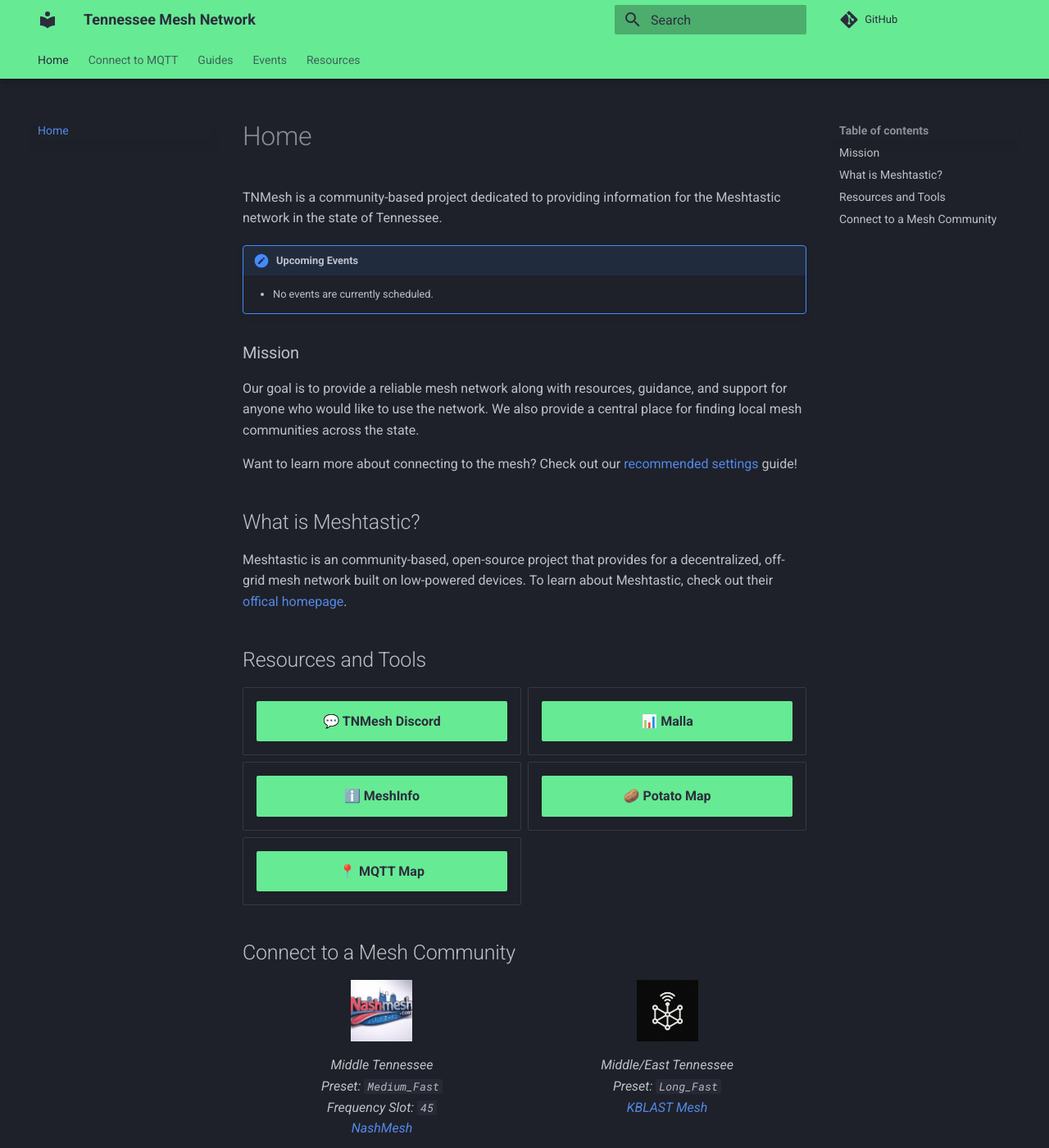
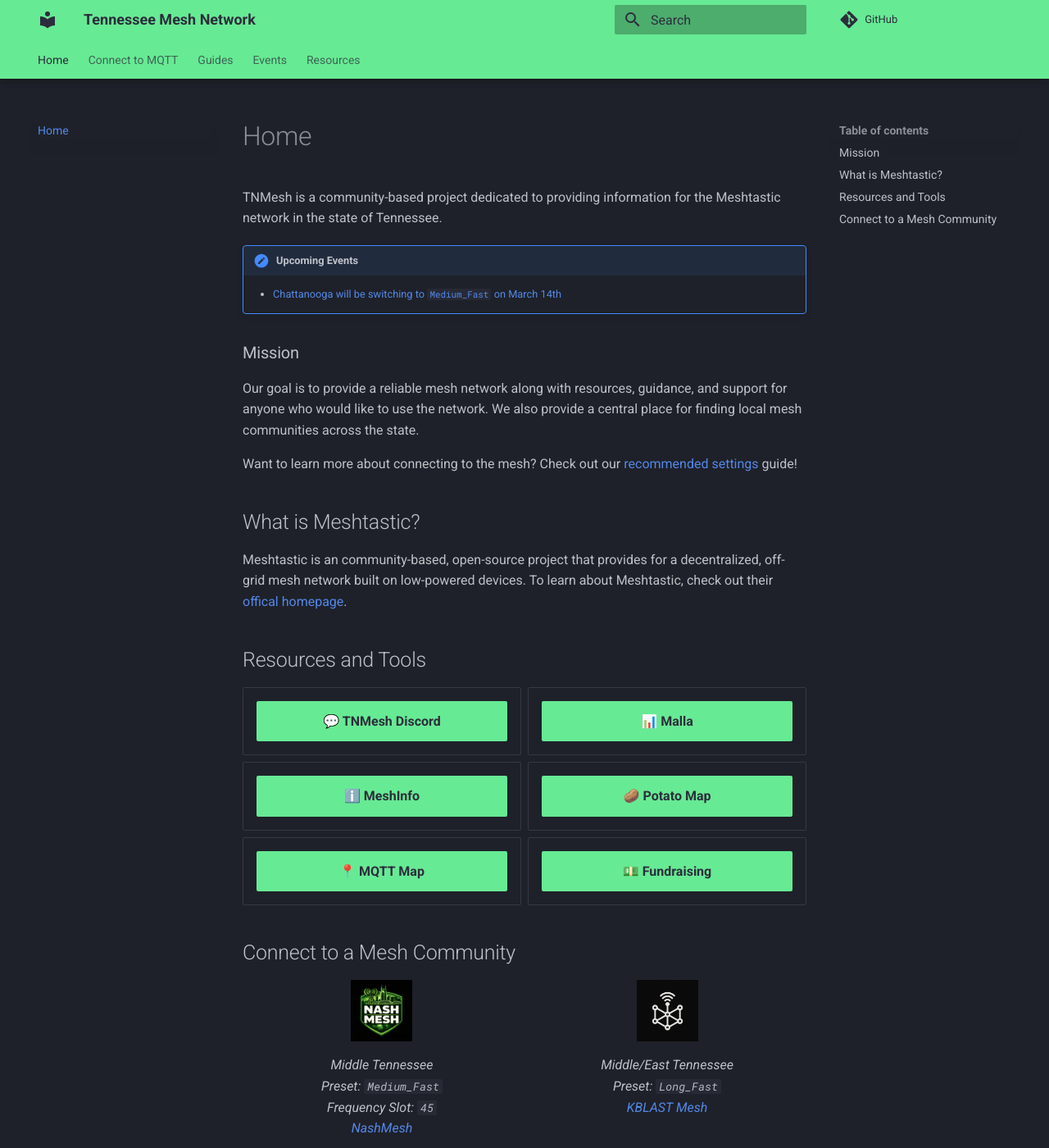
Before and after one commit to tnmesh/homepage, an MkDocs documentation site: the page built from docs/index.md, in a window 1280 px wide and 1400 px high. Shown: the whole window at 82% size. Built offline with MkDocs 1.6.1 and Material for MkDocs 9.7.7, drawn with Linux system fonts in a browser that asks for light colours; comment, search, counter and statistics services are not loaded; some of the changed text lies outside the part shown.

Commit message:
feat: add event for chattanooga med-fast switchover

```diff
--- a/docs/index.md
+++ b/docs/index.md
@@ -3,7 +3,7 @@
 
 !!! note "Upcoming Events"
 
-    - No events are currently scheduled.
+    - [Chattanooga will be switching to `Medium_Fast` on March 14th](events/2026/03/13/chattanooga-will-be-switching-to-medium_fast-on-march-14/)
 
 ### Mission
 Our goal is to provide a reliable mesh network along with resources, guidance, and support for anyone who would like to use the network.
@@ -23,17 +23,18 @@
 - [ℹ️ MeshInfo](https://meshinfo.tnmesh.org){ .md-button .md-button--primary .md-button__fill}
 - [🥔 Potato Map](https://potato.tnmesh.org){ .md-button .md-button--primary .md-button__fill}
 - [📍 MQTT Map](https://map.tnmesh.org){ .md-button .md-button--primary .md-button__fill}
+- [💵 Fundraising](/fundraising){ .md-button .md-button--primary .md-button__fill}
 </div>
 
 ## Connect to a Mesh Community
 <div class="grid cards" markdown>
 <figure markdown="span">
-        ![Image title](static/images/communities/nashmesh.png){ width="75"}
+        ![Image title](static/images/communities/nashmesh/logo.png){ width="75"}
         <figcaption>
                 <span>Middle Tennessee</span><br />
                 <span>*Preset:* `Medium_Fast`</span><br />
                 <span>*Frequency Slot:* `45`</span><br />
-                [NashMesh](http://nashmesh.com)
+                [NashMesh](https://nashme.sh)
         </figcaption>
 </figure>
 
@@ -45,6 +46,16 @@
                 [KBLAST Mesh](https://discord.gg/BQayUwxc56)
         </figcaption>
 </figure>
+
+<figure markdown="span">
+        ![Image title](static/images/meshtastic/logo.svg){ width="75"}
+        <figcaption>
+                <span>East Tennessee</span><br />
+                <span>*Preset:* `Medium_Fast`</span><br />
+                <span>*Frequency Slot:* `45`</span><br />
+                [ChattMesh](https://discord.gg/7bFRR8Jt22) `#chattanooga`
+        </figcaption>
+</figure>
 </div>
 
 Want your community added? Open a [pull request](https://github.com/tnmesh/homepage/pulls)!
```
Also changed, not shown: docs/communities.md (+4 -1 lines), docs/events/posts/chattmesh-medfast-mar-14.md (added, +23 -0 lines), docs/guides/settings.md (+1 -0 lines), docs/mqtt.md (+1 -0 lines), docs/static/images/communities/nashmesh/logo.png (added), docs/static/images/meshtastic/logo.svg (added).
